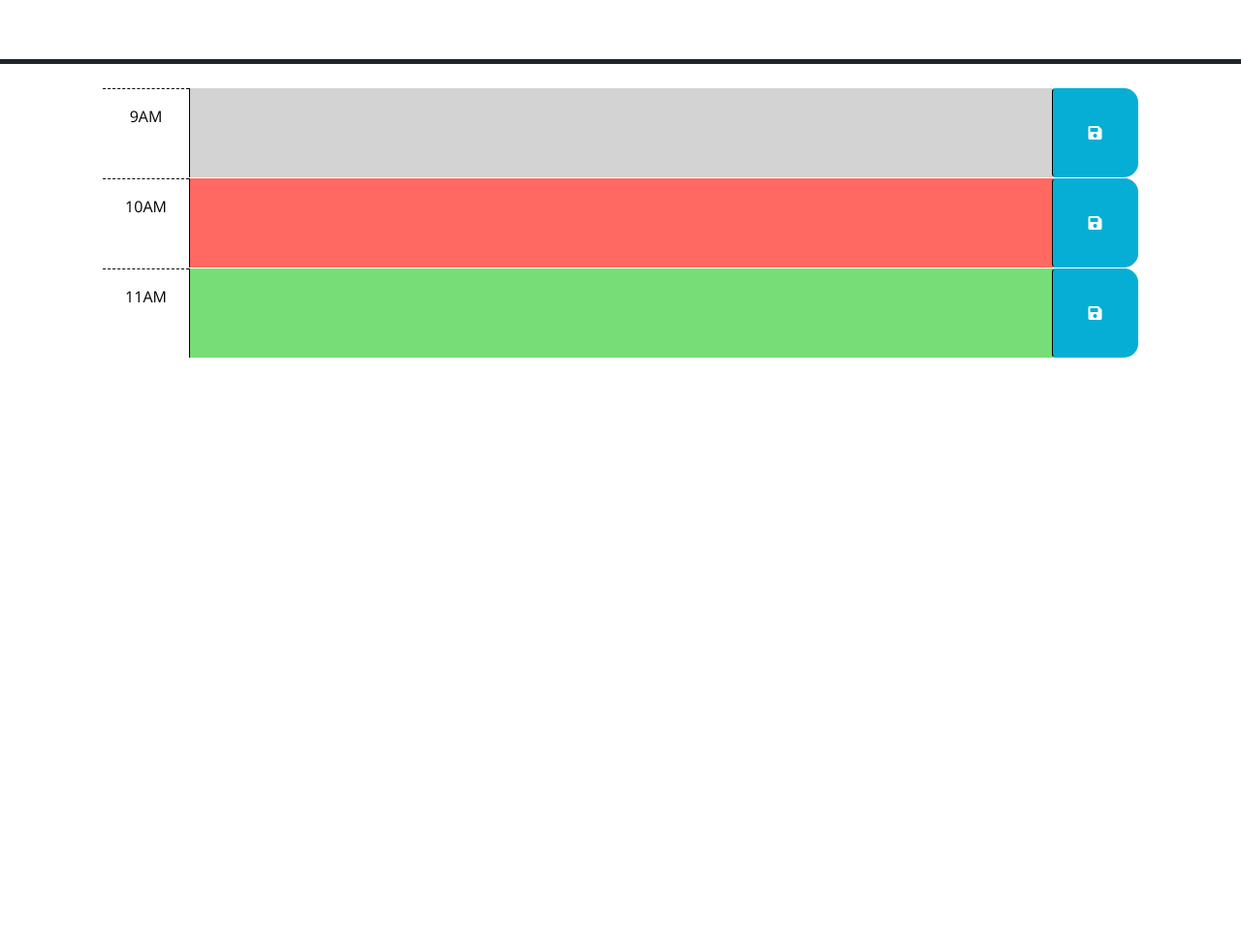
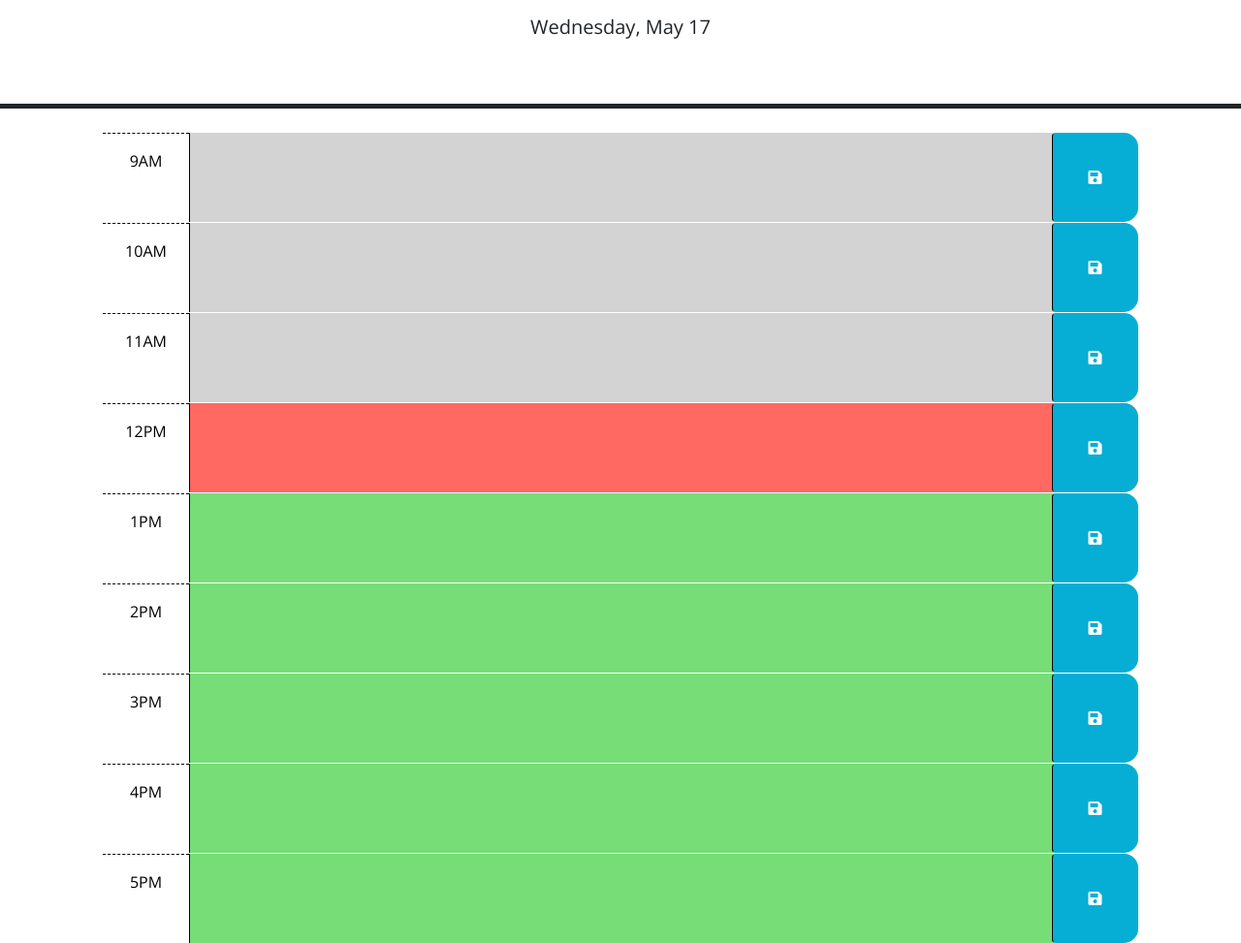
Before and after one commit to Akemp24/Work-day-planner, a plain HTML site: page Develop/index.html in a window 1280 px wide. Shown: the part 166-1139 px from the top of the page at 97% size. Before the commit the page ends 800 px from the top, so only its background shows below. Drawn offline with nearby package versions, Linux system fonts and the light colour scheme.

Commit message:
got the past, present, future working

```diff
--- a/Develop/index.html
+++ b/Develop/index.html
@@ -40,7 +40,7 @@
         -->
 
       <!-- Example of a past time block. The "past" class adds a gray background color. -->
-      <div id="hour-9" class="row time-block past">
+      <div id="9" class="row time-block ">
         <div class="col-2 col-md-1 hour text-center py-3">9AM</div>
         <textarea class="col-8 col-md-10 description" rows="3"> </textarea>
         <button class="btn saveBtn col-2 col-md-1" aria-label="save">
@@ -49,7 +49,7 @@
       </div>
 
       <!-- Example of a a present time block. The "present" class adds a red background color. -->
-      <div id="hour-10" class="row time-block present">
+      <div id="10" class="row time-block ">
         <div class="col-2 col-md-1 hour text-center py-3">10AM</div>
         <textarea class="col-8 col-md-10 description" rows="3"> </textarea>
         <button class="btn saveBtn col-2 col-md-1" aria-label="save">
@@ -58,8 +58,56 @@
       </div>
 
       <!-- Example of a future time block. The "future" class adds a green background color. -->
-      <div id="hour-11" class="row time-block future">
+      <div id="11" class="row time-block ">
         <div class="col-2 col-md-1 hour text-center py-3">11AM</div>
+        <textarea class="col-8 col-md-10 description" rows="3"> </textarea>
+        <button class="btn saveBtn col-2 col-md-1" aria-label="save">
+          <i class="fas fa-save" aria-hidden="true"></i>
+        </button>
+      </div>
+
+      <div id="12" class="row time-block ">
+        <div class="col-2 col-md-1 hour text-center py-3">12PM</div>
+        <textarea class="col-8 col-md-10 description" rows="3"> </textarea>
+        <button class="btn saveBtn col-2 col-md-1" aria-label="save">
+          <i class="fas fa-save" aria-hidden="true"></i>
+        </button>
+      </div>
+
+      <div id="13" class="row time-block ">
+        <div class="col-2 col-md-1 hour text-center py-3">1PM</div>
+        <textarea class="col-8 col-md-10 description" rows="3"> </textarea>
+        <button class="btn saveBtn col-2 col-md-1" aria-label="save">
+          <i class="fas fa-save" aria-hidden="true"></i>
+        </button>
+      </div>
+
+      <div id="14" class="row time-block ">
+        <div class="col-2 col-md-1 hour text-center py-3">2PM</div>
+        <textarea class="col-8 col-md-10 description" rows="3"> </textarea>
+        <button class="btn saveBtn col-2 col-md-1" aria-label="save">
+          <i class="fas fa-save" aria-hidden="true"></i>
+        </button>
+      </div>
+
+      <div id="15" class="row time-block ">
+        <div class="col-2 col-md-1 hour text-center py-3">3PM</div>
+        <textarea class="col-8 col-md-10 description" rows="3"> </textarea>
+        <button class="btn saveBtn col-2 col-md-1" aria-label="save">
+          <i class="fas fa-save" aria-hidden="true"></i>
+        </button>
+      </div>
+
+      <div id="16" class="row time-block ">
+        <div class="col-2 col-md-1 hour text-center py-3">4PM</div>
+        <textarea class="col-8 col-md-10 description" rows="3"> </textarea>
+        <button class="btn saveBtn col-2 col-md-1" aria-label="save">
+          <i class="fas fa-save" aria-hidden="true"></i>
+        </button>
+      </div>
+
+      <div id="17" class="row time-block ">
+        <div class="col-2 col-md-1 hour text-center py-3">5PM</div>
         <textarea class="col-8 col-md-10 description" rows="3"> </textarea>
         <button class="btn saveBtn col-2 col-md-1" aria-label="save">
           <i class="fas fa-save" aria-hidden="true"></i>
--- a/Develop/script.js
+++ b/Develop/script.js
@@ -1,13 +1,54 @@
+var currentTime = dayjs().hour();
+currentTime = 12;
+ // write function for the day
+ $("#currentDay").text(dayjs().format("dddd, MMMM D"));
+
 // Wrap all code that interacts with the DOM in a call to jQuery to ensure that
-// the code isn't run until the browser has finished rendering all the elements
-// in the html.
   $(function () {
+
+    // Timeblock past, present, future
+    // IF else statement
+    //
+    $(".time-block").each(function() {
+      console.log($(this).attr("id"));
+      var timeblock = parseInt($(this).attr("id"));
+      console.log(currentTime);
+
+      if (timeblock < currentTime) {
+        $(this).addClass("past");
+      } else if (timeblock === currentTime) {
+        $(this).addClass("present");
+      } else {
+        $(this).addClass("future");
+      }
+    });
+
+
+
+
+    // Entering events
+    // Saving to local storage
+    // doesn't dissapear when refreshing the page
+
+
+
     // TODO: Add a listener for click events on the save button. This code should
     // use the id in the containing time-block as a key to save the user input in
     // local storage. HINT: What does `this` reference in the click listener
     // function? How can DOM traversal be used to get the "hour-x" id of the
     // time-block containing the button that was clicked? How might the id be
     // useful when saving the description in local storage?
+
+    $("button").click(function () {
+      event.preventDefault();
+      // Have save button actually save input
+
+
+
+
+    })
+
+
     //
     // TODO: Add code to apply the past, present, or future class to each time
     // block by comparing the id to the current hour. HINTS: How can the id
```
Lines whose indentation alone changed are shown as unchanged.
